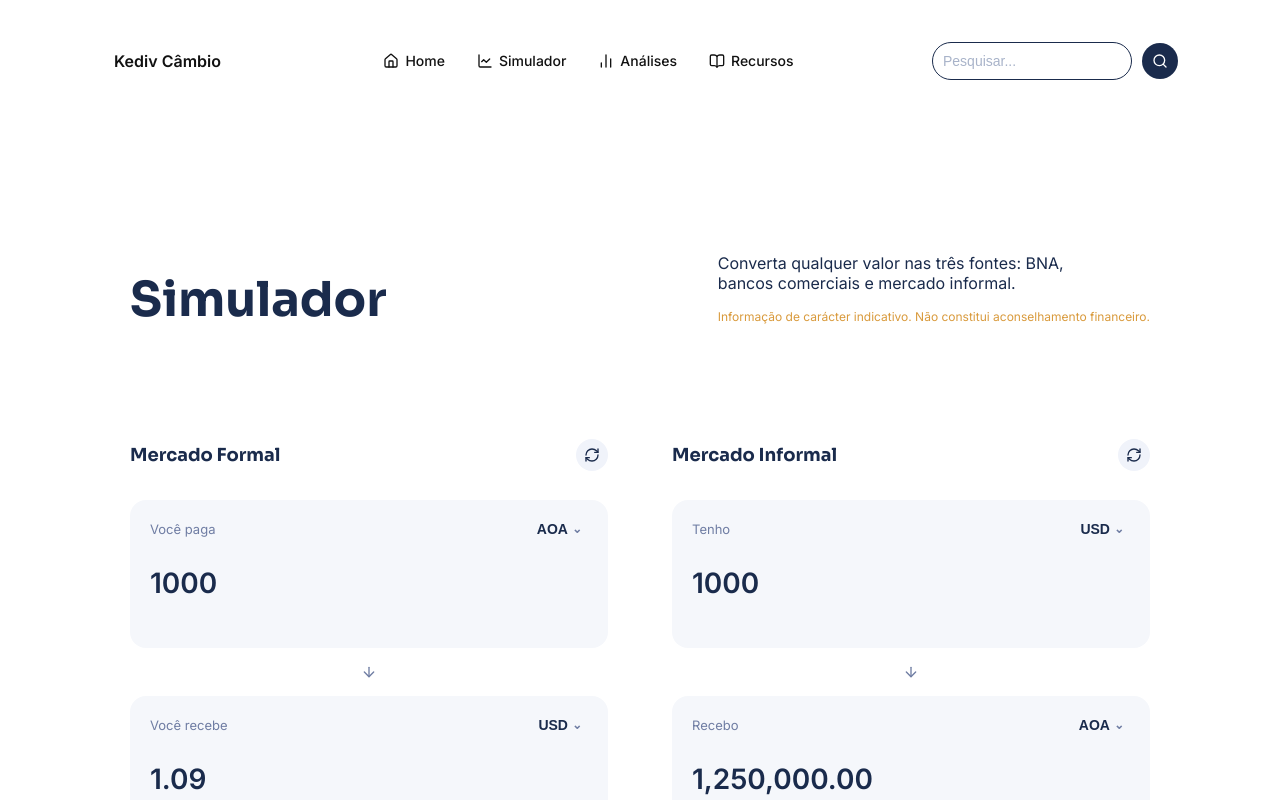
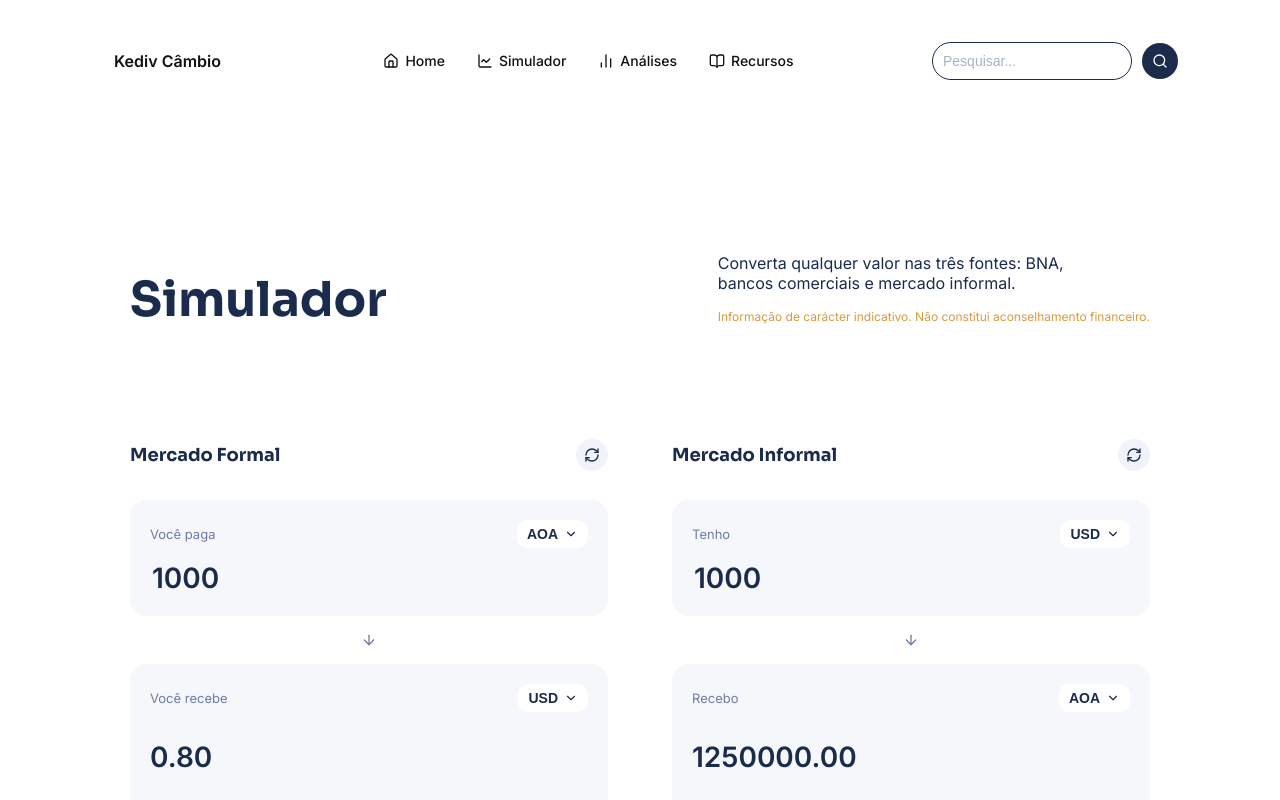
Before and after one commit to Stormzy377/Kediv-cambio, a React (Vite) app: page /simulador in a window 1280 px wide. Shown: the top 800 px of the page. Built offline with nearby package versions, Linux system fonts and the light colour scheme; the HTML template or start-up script is replaced by a standard one.

Commit message:
feat: fiz as devidas configurações do conversor de câmbio

```diff
--- a/src/components/Simulator/CurrencyCard.jsx
+++ b/src/components/Simulator/CurrencyCard.jsx
@@ -1,15 +1,25 @@
+import CurrencyDropdown from './CurrencyDropdown';
 import styles from './Simulator.module.css';
 
-function CurrencyCard({ label, amount, currency }) {
+function CurrencyCard({ label, amount, currency, onAmountChange, onCurrencyChange, editable }) {
   return (
     <div className={styles.card}>
       <div className={styles.cardHeader}>
         <span className={styles.cardLabel}>{label}</span>
-        <button className={styles.currencySelect}>
-          {currency} <span className={styles.chevron}>⌄</span>
-        </button>
+        <CurrencyDropdown value={currency} onChange={onCurrencyChange} />
       </div>
-      <p className={styles.amount}>{amount}</p>
+
+      {editable ? (
+        <input
+          type="text"
+          inputMode="decimal"
+          className={styles.amountInput}
+          value={amount}
+          onChange={(event) => onAmountChange(event.target.value)}
+        />
+      ) : (
+        <p className={styles.amount}>{amount}</p>
+      )}
     </div>
   );
 }
--- /dev/null
+++ b/src/components/Simulator/CurrencyDropdown.jsx
@@ -0,0 +1,58 @@
+import { useState, useRef } from "react";
+import { ChevronDown } from "lucide-react";
+import useClickOutside from "../../hooks/useClickOutside";
+import styles from "./Simulator.module.css";
+
+const currencies = ["AOA", "USD", "EUR", "GBP", "ZAR", "BRL"];
+
+function CurrencyDropdown({ value, onChange }) {
+  const [isOpen, setIsOpen] = useState(false);
+  const containerRef = useRef(null);
+
+  useClickOutside(containerRef, () => setIsOpen(false));
+
+  function handleSelect(code) {
+    onChange(code);
+    setIsOpen(false);
+  }
+
+  return (
+    <div className={styles.dropdown} ref={containerRef}>
+      <button
+        type="button"
+        className={styles.dropdownTrigger}
+        onClick={() => setIsOpen((prev) => !prev)}
+        aria-haspopup="listbox"
+        aria-expanded={isOpen}
+      >
+        {value}
+        <ChevronDown
+          size={14}
+          className={isOpen ? styles.ChevronOpen : styles.chevron}
+        />
+      </button>
+
+      {isOpen && (
+        <ul className={styles.dropdownList} role="listbox">
+          {currencies.map((code) => (
+            <li
+              key={code}
+              role="option"
+              aria-selected={code === value}
+              className={
+                code === value
+                  ? `${styles.dropdownOption} ${styles.selected}`
+                  : styles.dropdownOption
+              }
+              onClick={() => handleSelect(code)}
+            >
+              {code}
+            </li>
+          ))}
+        </ul>
+      )}
+    </div>
+  );
+}
+
+export default CurrencyDropdown;
--- a/src/components/Simulator/Simulator.module.css
+++ b/src/components/Simulator/Simulator.module.css
@@ -8,6 +8,17 @@
   display: flex;
   flex-direction: column;
   gap: 16px;
+}
+
+.amountInput {
+  font-size: 28px;
+  font-weight: 700;
+  color: #1a2b4c;
+  background: none;
+  border: none;
+  outline: none;
+  width: 100%;
+  font-family: inherit;
 }
 
 .columnHeader {
@@ -53,21 +64,61 @@
   color: #6f7da3;
 }
 
-.currencySelect {
+.dropdown {
+  position: relative;
+}
+
+.dropdownTrigger {
   display: flex;
   align-items: center;
-  gap: 4px;
-  background: none;
+  gap: 6px;
+  background-color: #ffffff;
   border: none;
+  border-radius: 10px;
+  padding: 6px 10px;
   font-size: 14px;
   font-weight: 700;
   color: #1a2b4c;
   cursor: pointer;
 }
 
-.chevron {
-  font-size: 12px;
-  color: #6f7da3;
+.chevron,
+.chevronOpen {
+  transition: transform 0.2s ease;
+}
+
+.chevronOpen {
+  transform: rotate(180deg);
+}
+
+.dropdownList {
+  position: absolute;
+  top: calc(100% + -12px);
+  right: 0;
+  width: 140px;
+  background-color: #ffffff;
+  border-radius: 12px;
+  box-shadow: 0 8px 24px rgba(0, 0, 0, 0.12);
+  list-style: none;
+  padding: 6px;
+  z-index: 10;
+}
+
+.dropdownOption {
+  padding: 10px 12px;
+  border-radius: 8px;
+  font-size: 14px;
+  color: #1a2b4c;
+  cursor: pointer;
+}
+
+.dropdownOption:hover {
+  background-color: #f0f3fa;
+}
+
+.dropdownOption.selected {
+  background-color: #e8ecfb;
+  font-weight: 700;
 }
 
 .amount {
--- a/src/components/Simulator/SimulatorColumn.jsx
+++ b/src/components/Simulator/SimulatorColumn.jsx
@@ -1,8 +1,34 @@
+import { useState, useEffect } from 'react';
 import { RefreshCw, ArrowDown } from 'lucide-react';
 import CurrencyCard from './CurrencyCard';
 import styles from './Simulator.module.css';
 
-function SimulatorColumn({ title, payLabel, payAmount, payCurrency, receiveLabel, receiveAmount, receiveCurrency }) {
+const ratesToAOA = {
+  AOA: 1,
+  USD: 1250,
+  EUR: 1310.4,
+  GBP: 1580,
+  ZAR: 68.5,
+};
+
+function convert(amount, from, to) {
+  if (amount === '' || isNaN(amount)) return '';
+  const amountInAOA = amount * ratesToAOA[from];
+  const result = amountInAOA / ratesToAOA[to];
+  return result.toFixed(2);
+}
+
+function SimulatorColumn({ title, payLabel, receiveLabel, initialFrom, initialTo }) {
+  const [fromCurrency, setFromCurrency] = useState(initialFrom);
+  const [toCurrency, setToCurrency] = useState(initialTo);
+  const [payAmount, setPayAmount] = useState('1000');
+  const [receiveAmount, setReceiveAmount] = useState('');
+
+  useEffect(() => {
+    const result = convert(payAmount, fromCurrency, toCurrency);
+    setReceiveAmount(result);
+  }, [payAmount, fromCurrency, toCurrency]);
+
   return (
     <div className={styles.column}>
       <div className={styles.columnHeader}>
@@ -12,13 +38,25 @@ function SimulatorColumn({ title, payLabel, payAmount, payCurrency, receiveLabel
         </button>
       </div>
 
-      <CurrencyCard label={payLabel} amount={payAmount} currency={payCurrency} />
+      <CurrencyCard
+        label={payLabel}
+        amount={payAmount}
+        currency={fromCurrency}
+        onAmountChange={setPayAmount}
+        onCurrencyChange={setFromCurrency}
+        editable
+      />
 
       <div className={styles.arrowDivider}>
         <ArrowDown size={16} />
       </div>
 
-      <CurrencyCard label={receiveLabel} amount={receiveAmount} currency={receiveCurrency} />
+      <CurrencyCard
+        label={receiveLabel}
+        amount={receiveAmount}
+        currency={toCurrency}
+        onCurrencyChange={setToCurrency}
+      />
 
       <div className={styles.chartPlaceholder}>Gráfico aqui</div>
     </div>
--- /dev/null
+++ b/src/hooks/useClickOutside.js
@@ -0,0 +1,17 @@
+import { useEffect } from "react";
+
+function useClickOutside(ref, onClickOutside) {
+    useEffect(() => {
+        function handleClick(event) {
+            if (ref.current && !ref.current.contains(event.target)) {
+                onClickOutside();
+            }
+        }
+
+        document.addEventListener('mousedown', handleClick);
+        return () => document.removeEventListener
+        ('mousedown', handleClick);
+    }, [ref, onClickOutside]);
+}
+
+export default useClickOutside;
--- a/src/pages/Simulador.jsx
+++ b/src/pages/Simulador.jsx
@@ -1,6 +1,6 @@
-import SimulatorColumn from '../components/Simulator/SimulatorColumn';
-import styles from './Simulador.module.css';
-import simulatorStyles from '../components/Simulator/Simulator.module.css';
+import SimulatorColumn from "../components/Simulator/SimulatorColumn";
+import styles from "./Simulador.module.css";
+import simulatorStyles from "../components/Simulator/Simulator.module.css";
 
 function Simulador() {
   return (
@@ -9,10 +9,12 @@ function Simulador() {
         <h1 className={styles.title}>Simulador</h1>
         <div>
           <p className={styles.subtitle}>
-            Converta qualquer valor nas três fontes: BNA, bancos comerciais e mercado informal.
+            Converta qualquer valor nas três fontes: BNA, bancos comerciais e
+            mercado informal.
           </p>
           <p className={styles.disclaimer}>
-            Informação de carácter indicativo. Não constitui aconselhamento financeiro.
+            Informação de carácter indicativo. Não constitui aconselhamento
+            financeiro.
           </p>
         </div>
       </div>
@@ -21,20 +23,16 @@ function Simulador() {
         <SimulatorColumn
           title="Mercado Formal"
           payLabel="Você paga"
-          payAmount="1000"
-          payCurrency="AOA"
           receiveLabel="Você recebe"
-          receiveAmount="1.09"
-          receiveCurrency="USD"
+          initialFrom="AOA"
+          initialTo="USD"
         />
         <SimulatorColumn
           title="Mercado Informal"
           payLabel="Tenho"
-          payAmount="1000"
-          payCurrency="USD"
           receiveLabel="Recebo"
-          receiveAmount="1,250,000.00"
-          receiveCurrency="AOA"
+          initialFrom="USD"
+          initialTo="AOA"
         />
       </div>
     </main>
```
Also changed, not shown: 1 other file (tests, documents, lock files or other folders).
